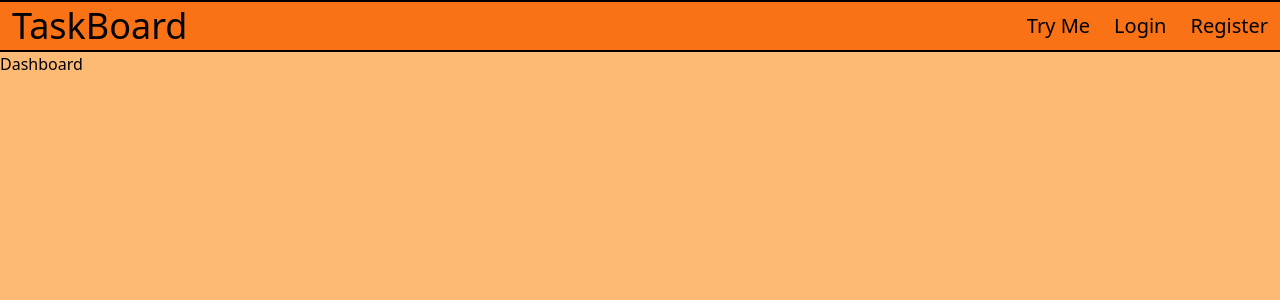
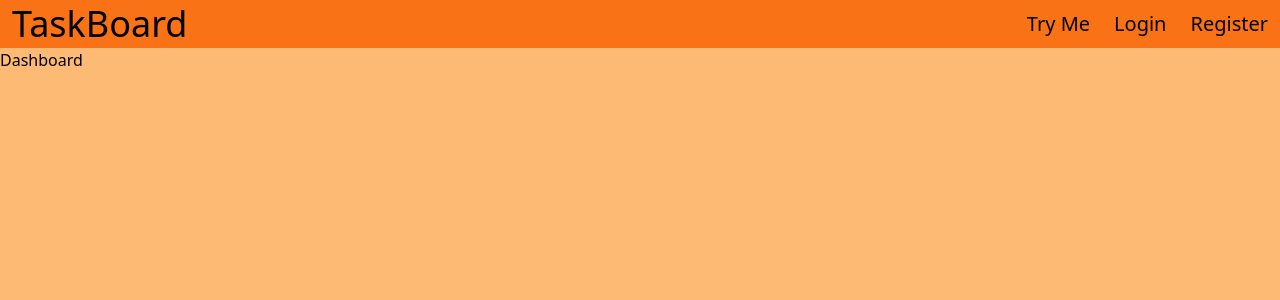
Before and after one commit to lawrence-yoon/do-list, a React (Vite) app in the folder frontend/: page / in a window 1280 px wide. Shown: the top 300 px of the page. Built offline with nearby package versions, Linux system fonts and the light colour scheme.

Commit message:
remove header border

```diff
--- a/frontend/src/components/Header.jsx
+++ b/frontend/src/components/Header.jsx
@@ -11,7 +11,7 @@ function Header() {
   const [toggleBurger, setToggleBurger] = useState(false);
 
   return (
-    <header className="bg-orange-500 border-y-2 border-black flex flex-row justify-between items-center p-1 px-3">
+    <header className="bg-orange-500 flex flex-row justify-between items-center p-1 px-3">
       <Link className="text-4xl self-start" to="/">
         TaskBoard
       </Link>
```
